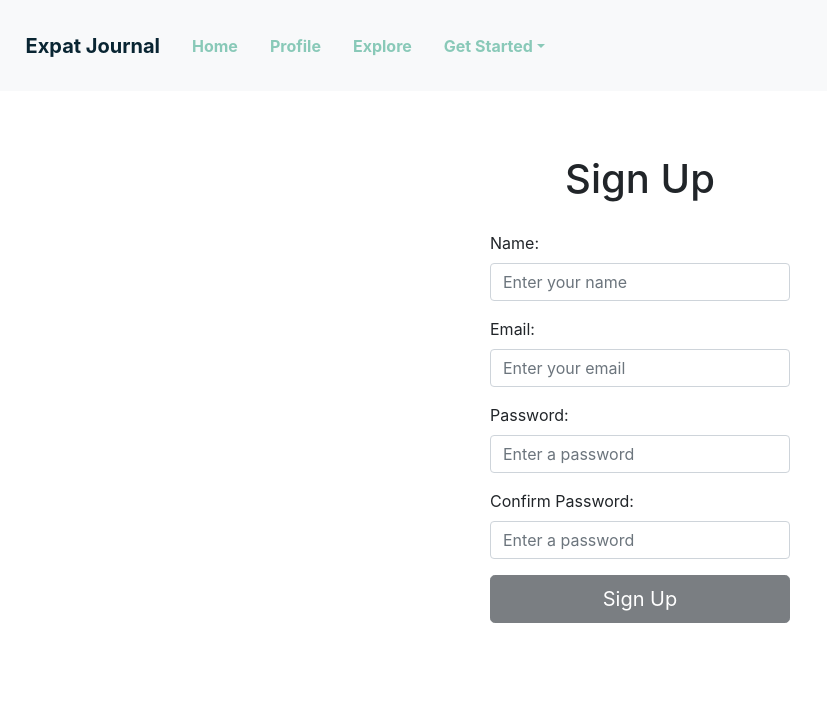
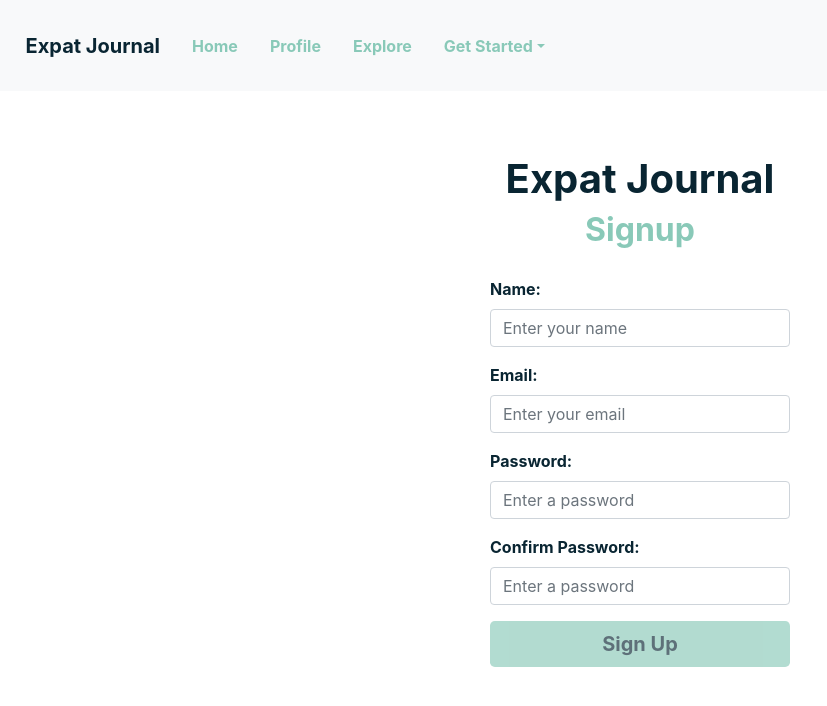
Before and after one commit to Cory-Thomas/Front-End, a React (Create React App) app in the folder my-app/: page /Signup in a window 1280 px wide. Shown: the top 706 px of the page, without its empty margins (0-827 px from the left). Built offline with nearby package versions, Linux system fonts and the light colour scheme.

Commit message:
updated styles of both post and signup files

```diff
--- a/my-app/src/Post.js
+++ b/my-app/src/Post.js
@@ -2,7 +2,8 @@ import React from 'react';
 import {
     Card, CardImg, CardBody,
     CardTitle, CardSubtitle
-  } from 'reactstrap';
+} from 'reactstrap';
+import { Link } from "react-router-dom";
 import style from 'styled-components';
 
 const StyledDiv = style.div`
@@ -15,8 +16,9 @@ export default function Post({user}){
             <Card>
                 <div className='image'><CardImg src={user.picture} alt='Journal entry'/></div>
                 <CardBody>
-                <CardTitle><div className='card-title'>User: {user.first_name} {user.last_name}</div></CardTitle>
+                <CardTitle><div className='card-title'>User: <Link to='/Profile'>{user.first_name} {user.last_name}</Link></div></CardTitle>
                 <CardSubtitle><div className='card-subtitle'>{user.bio}</div></CardSubtitle>
+                <CardSubtitle><div className='card-subtitle'>Comments: ...</div></CardSubtitle>
                 </CardBody>
             </Card>
         </StyledDiv>
--- a/my-app/src/Signup.js
+++ b/my-app/src/Signup.js
@@ -96,11 +96,14 @@ export default function Signup(){
 
     return(
         <section>
-            <StyledH1>Sign Up</StyledH1>
+            <StyledH1>
+                <header><h1 className='center-text' style={{color: '#092532', fontWeight: 'bold'}}>Expat Journal</h1></header>
+                <header><h2 className='center-text' style={{color: '#89c9b8', fontWeight: 'bold'}}>Signup</h2></header>
+            </StyledH1>
             <Form className='form-container' onSubmit={handleSubmit}>
                 <div className='form-inputs'>
                     <FormGroup>
-                        <Label htmlFor='name'>Name: </Label>
+                        <Label htmlFor='name' style={{color: '#092532', fontWeight: 'bold'}}>Name: </Label>
                             <Input
                                 type='text'
                                 name='name'
@@ -112,7 +115,7 @@ export default function Signup(){
                     </FormGroup>
                     {errors.name.length > 0 && <p>{errors.name}</p>}
                     <FormGroup>
-                        <Label htmlFor='email'>Email: </Label>
+                        <Label htmlFor='email' style={{color: '#092532', fontWeight: 'bold'}}>Email: </Label>
                             <Input
                                 type='email'
                                 name='email'
@@ -124,7 +127,7 @@ export default function Signup(){
                     </FormGroup>
                     {errors.email.length > 0 && <p>{errors.email}</p>}
                     <FormGroup>
-                        <Label htmlFor='password'>Password: </Label>
+                        <Label htmlFor='password' style={{color: '#092532', fontWeight: 'bold'}}>Password: </Label>
                             <Input
                                 type='password'
                                 name='password'
@@ -136,7 +139,7 @@ export default function Signup(){
                     </FormGroup>
                     {errors.password.length > 0 && <p>{errors.password}</p>}
                     <FormGroup>
-                        <Label htmlFor='passwordConfirm'>Confirm Password: </Label>
+                        <Label htmlFor='passwordConfirm' style={{color: '#092532', fontWeight: 'bold'}}>Confirm Password: </Label>
                             <Input
                                 type='password'
                                 name='passwordConfirmation'
@@ -149,7 +152,7 @@ export default function Signup(){
                     {errors.passwordConfirmation.length > 0 && <p>{errors.passwordConfirmation}</p>}
                 </div>
                 <div className='form-login-button'>
-                    <Button className='btn-lg btn-dark btn-block' disabled={disabled} type='submit'>Sign Up</Button>
+                    <Button className='btn-lg btn-dark btn-block' style={{backgroundColor: '#89c9b8', color: '#092532', fontWeight: 'bold', border: 'none'}} disabled={disabled} type='submit'>Sign Up</Button>
                 </div>
 
                 {form.password !== form.passwordConfirmation ? "Password doesn't match" : null}
```
